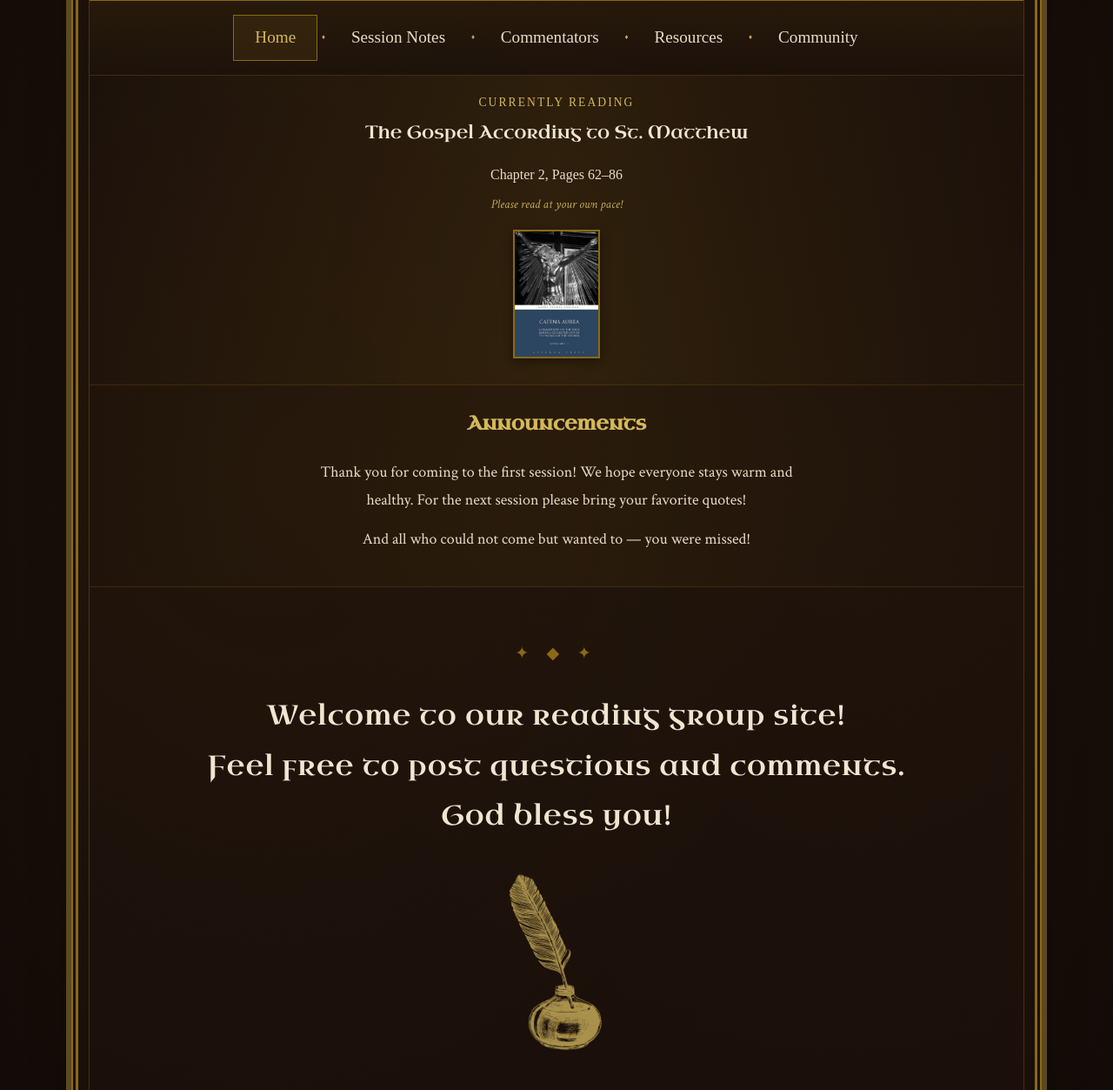
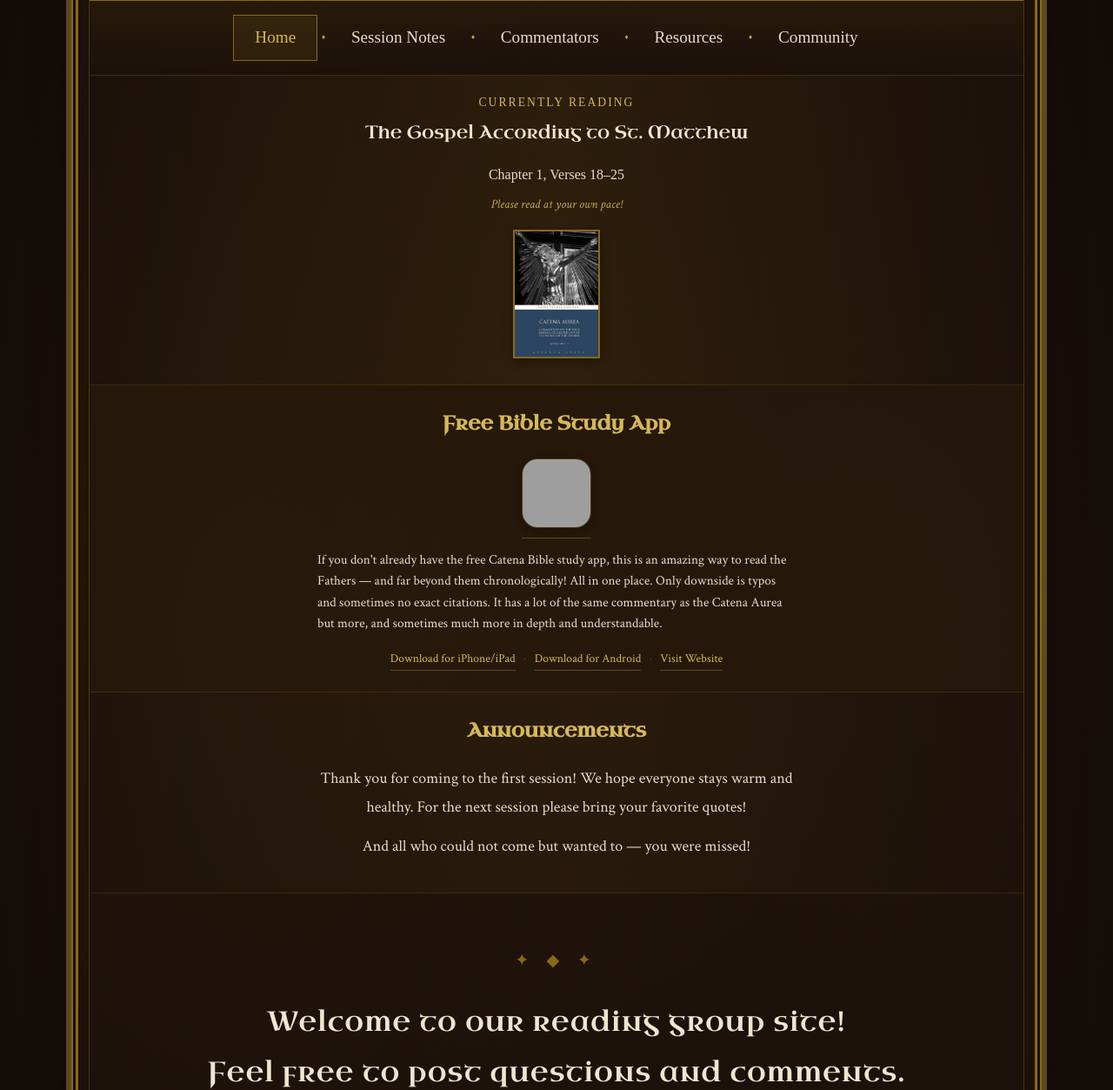
Before and after one commit to farant/biblestudy, a PHP site: page / in a window 1280 px wide. Shown: the part 553-1806 px from the top of the page at 87% size. Run offline with PHP 8.4, Linux system fonts and the light colour scheme; some libraries are stand-ins or nearby versions; some web fonts are replaced; grey boxes are pictures that could not be loaded.

Commit message:
Add Catena Bible app recommendation section on homepage
Prominent section after Currently Reading with description, download
links for iOS and Android, and link to catenabible.com website.
App icon placeholder ready for image to be added.

https://claude.ai/code/session_01P2fj7sF5oxJXkmFXQ5mUQG

```diff
--- a/public/style.css
+++ b/public/style.css
@@ -354,6 +354,70 @@ body {
     height: auto;
     border: 2px solid #8B6914;
     box-shadow: 0 3px 10px rgba(0, 0, 0, 0.4);
+}
+
+/* ============================================================
+   HOMEPAGE — CATENA APP RECOMMENDATION
+   ============================================================ */
+
+.catena-app-section {
+    text-align: center;
+    padding: 1.5rem 2rem;
+    border-bottom: 1px solid rgba(139, 105, 20, 0.25);
+    background: rgba(139, 105, 20, 0.05);
+}
+
+.catena-app-section h2 {
+    text-align: center;
+    border-bottom: none;
+    margin-top: 0;
+}
+
+.catena-app-content {
+    max-width: 550px;
+    margin: 0 auto;
+}
+
+.catena-app-icon-link {
+    display: inline-block;
+    margin-bottom: 0.8rem;
+}
+
+.catena-app-icon {
+    width: 80px;
+    height: 80px;
+    border-radius: 18px;
+    border: 1px solid rgba(139, 105, 20, 0.4);
+    box-shadow: 0 2px 8px rgba(0, 0, 0, 0.3);
+}
+
+.catena-app-content p {
+    font-family: 'Crimson Text', Georgia, serif;
+    font-size: 0.95rem;
+    color: #e8dcc6;
+    line-height: 1.6;
+    text-align: left;
+    margin-bottom: 1rem;
+}
+
+.catena-app-links {
+    display: flex;
+    flex-wrap: wrap;
+    justify-content: center;
+    gap: 0.3rem 0.6rem;
+    font-size: 0.85rem;
+}
+
+.catena-app-links a {
+    color: #d4b85a;
+}
+
+.catena-app-links a:hover {
+    color: #f0e6d0;
+}
+
+.catena-app-links .sep {
+    color: rgba(139, 105, 20, 0.5);
 }
 
 /* ============================================================
--- a/templates/home.php
+++ b/templates/home.php
@@ -24,7 +24,7 @@ try {
     $quoteSource = $quoteSourceStmt->fetchColumn() ?: '';
 } catch (Exception $e) {
     $currentBook = 'The Gospel According to St. Matthew';
-    $currentChapter = 'Chapter 2, Pages 62–86';
+    $currentChapter = 'Chapter 1, Verses 18–25';
     $currentTopic = '';
     $quoteText = '';
     $quoteSource = '';
@@ -43,6 +43,30 @@ try {
         <a href="https://a.co/d/07pyCbSM" class="book-cover-link" target="_blank">
             <img src="/images/catena-aurea-cover.jpg" alt="Catena Aurea, Volume 1 — available on Amazon" class="book-cover" style="width: 100px; height: auto;">
         </a>
+    </section>
+
+    <!-- ======== CATENA APP RECOMMENDATION ======== -->
+    <section class="catena-app-section">
+        <h2>Free Bible Study App</h2>
+        <div class="catena-app-content">
+            <a href="https://catenabible.com" target="_blank" class="catena-app-icon-link">
+                <img src="/images/catena-app-icon.png" alt="Catena Bible App" class="catena-app-icon">
+            </a>
+            <p>
+                If you don't already have the free Catena Bible study app, this is an
+                amazing way to read the Fathers &mdash; and far beyond them chronologically!
+                All in one place. Only downside is typos and sometimes no exact citations.
+                It has a lot of the same commentary as the Catena Aurea but more, and
+                sometimes much more in depth and understandable.
+            </p>
+            <div class="catena-app-links">
+                <a href="https://apps.apple.com/us/app/catena-bible-commentaries/id1218663640" target="_blank">Download for iPhone/iPad</a>
+                <span class="sep">&middot;</span>
+                <a href="https://play.google.com/store/apps/details?id=com.catena&hl=en_US" target="_blank">Download for Android</a>
+                <span class="sep">&middot;</span>
+                <a href="https://catenabible.com" target="_blank">Visit Website</a>
+            </div>
+        </div>
     </section>
 
     <!-- ======== ANNOUNCEMENTS ======== -->
--- a/templates/layout.php
+++ b/templates/layout.php
@@ -4,7 +4,7 @@
     <meta charset="UTF-8">
     <meta name="viewport" content="width=device-width, initial-scale=1.0">
     <title><?= e($pageTitle) ?></title>
-    <link rel="stylesheet" href="/style.css?v=3">
+    <link rel="stylesheet" href="/style.css?v=4">
 </head>
 <body>
 
```
